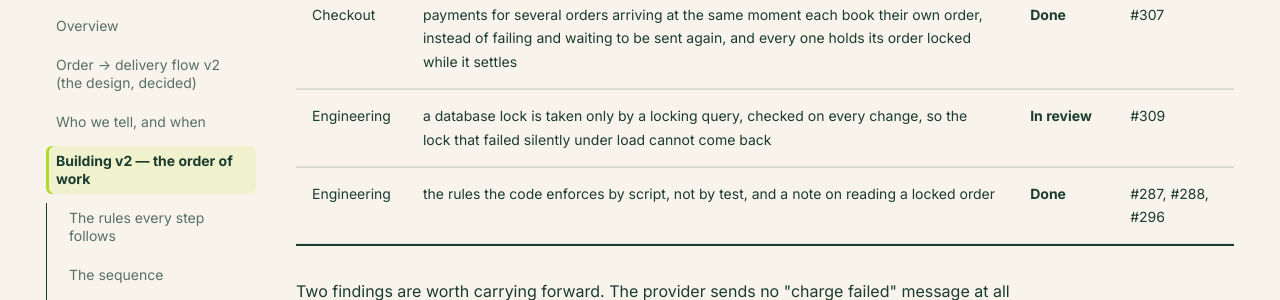
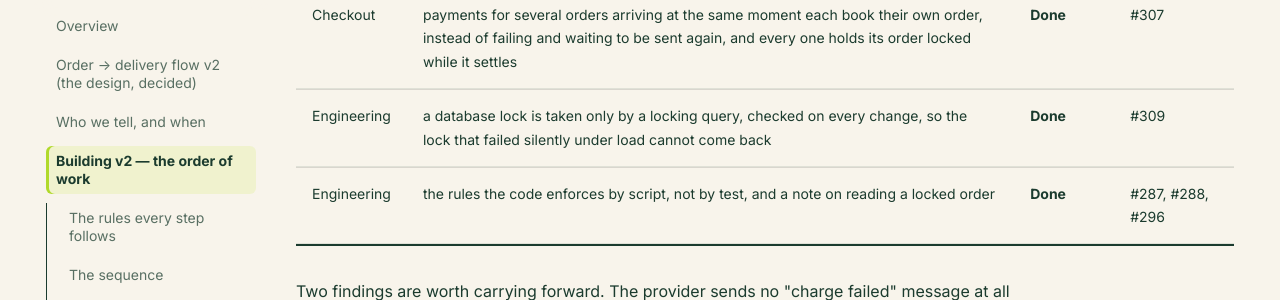
Before and after one commit to cropdoor/cropdoor-almanac, an MkDocs documentation site: the page built from docs/domain/order-delivery-flow-v2-build-order.md, in a window 1280 px wide and 900 px high, scrolled down 10070 px. Shown: the part 153-453 px from the top of the window. Built offline with MkDocs 1.6.1 and Material for MkDocs 9.7.7, drawn with Linux system fonts in a browser that asks for light colours; some web fonts are replaced; comment, search, counter and statistics services are not loaded.

Commit message:
tracker: a lock is taken only by a locking query is done (#309)

```diff
--- a/docs/domain/order-delivery-flow-v2-build-order.md
+++ b/docs/domain/order-delivery-flow-v2-build-order.md
@@ -129,7 +129,7 @@ Found while building step 3's refunds and while testing against the real payment
 | Webhooks | a provider message that fails to settle is answered so the provider sends it again, a burst of them no longer runs the database out of connections, and a settlement that fails leaves no audit behind | **Done** | #304 |
 | Refunds | a refund whose reply from the provider was lost is settled from the provider's own message, by the tag CropDoor gave it, and a message that only resembles ours settles nothing | **Done** | #305 |
 | Checkout | payments for several orders arriving at the same moment each book their own order, instead of failing and waiting to be sent again, and every one holds its order locked while it settles | **Done** | #307 |
-| Engineering | a database lock is taken only by a locking query, checked on every change, so the lock that failed silently under load cannot come back | **In review** | #309 |
+| Engineering | a database lock is taken only by a locking query, checked on every change, so the lock that failed silently under load cannot come back | **Done** | #309 |
 | Engineering | the rules the code enforces by script, not by test, and a note on reading a locked order | **Done** | #287, #288, #296 |
 
 Two findings are worth carrying forward. The provider sends no "charge failed" message at all — a failed card simply leaves the transaction unpaid, and the platform notices by asking. And a payment attempt now says why it did not count, which is what a refund-by-hand needs: the attempt itself names the charge to give back.
```
